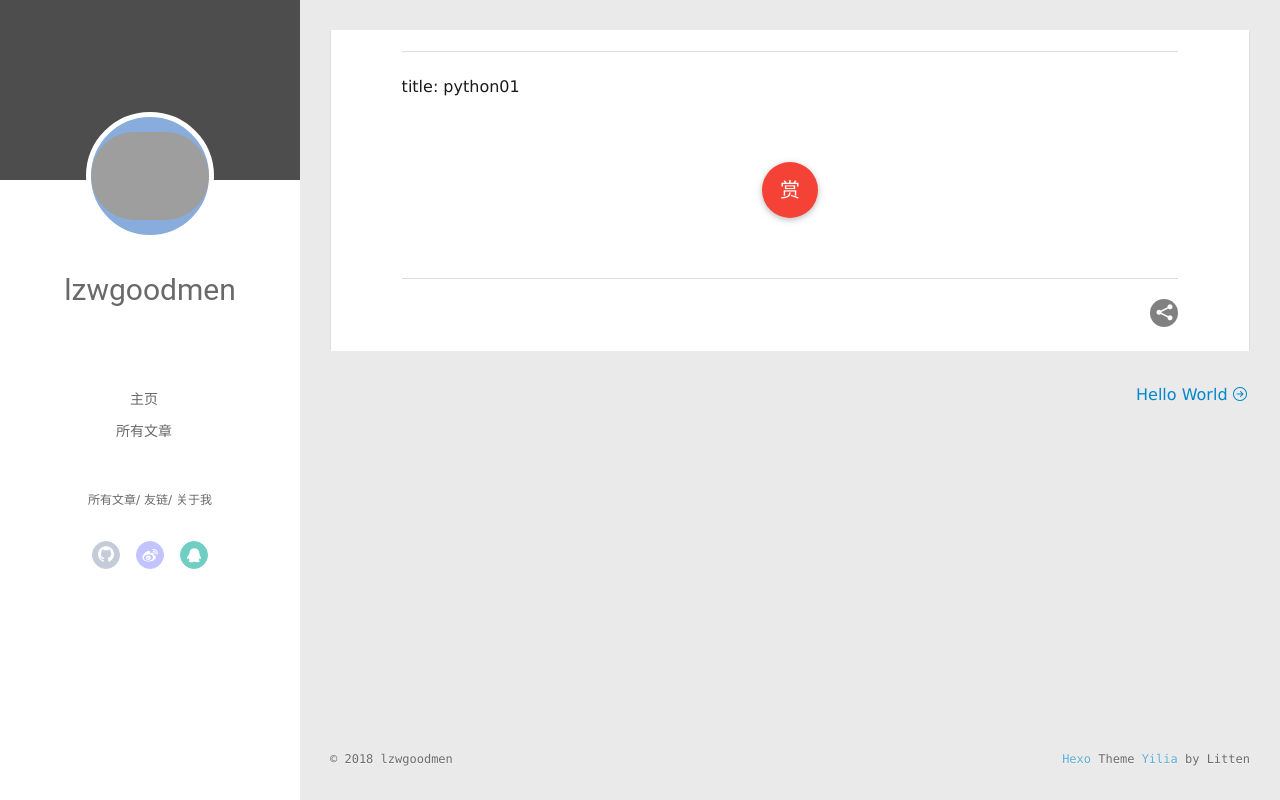
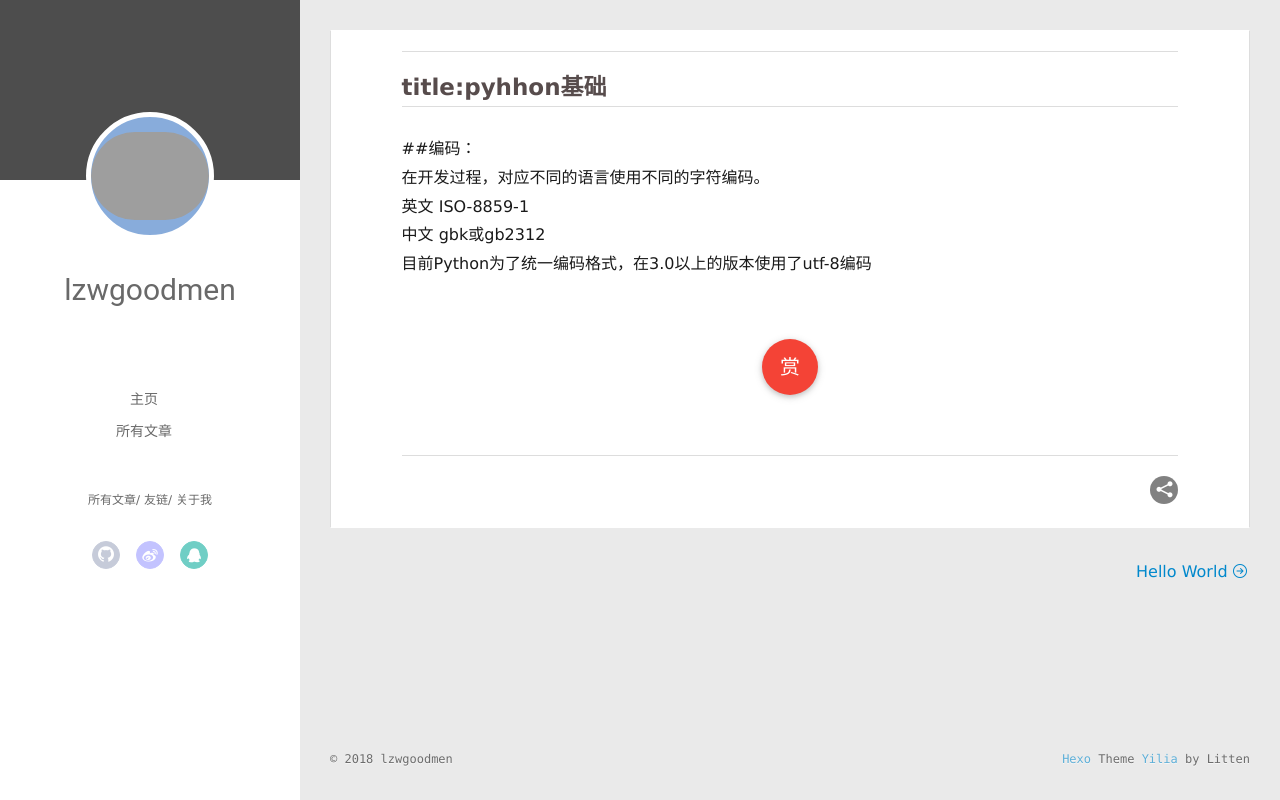
Before and after one commit to lzwgoodmen/lzwgoodmen.github.io, a plain HTML site: page 2018/07/11/python01/index.html in a window 1280 px wide. Drawn offline with Linux system fonts and the light colour scheme; no server answers; grey boxes are pictures that could not be loaded.

Commit message:
¡°update¡±

```diff
--- a/2018/07/11/python01/index.html
+++ b/2018/07/11/python01/index.html
@@ -8,18 +8,18 @@
   <link rel="dns-prefetch" href="http://yoursite.com">
   <title>小伟的技术博客</title>
   <meta name="viewport" content="width=device-width, initial-scale=1, maximum-scale=1">
-  <meta name="description" content="title: python01">
+  <meta name="description" content="title:pyhhon基础##编码：在开发过程，对应不同的语言使用不同的字符编码。英文    ISO-8859-1中文    gbk或gb2312目前Python为了统一编码格式，在3.0以上的版本使用了utf-8编码">
 <meta name="keywords" content="Python、爬虫、java">
 <meta property="og:type" content="article">
 <meta property="og:title" content="小伟的技术博客">
 <meta property="og:url" content="http://yoursite.com/2018/07/11/python01/index.html">
 <meta property="og:site_name" content="小伟的技术博客">
-<meta property="og:description" content="title: python01">
+<meta property="og:description" content="title:pyhhon基础##编码：在开发过程，对应不同的语言使用不同的字符编码。英文    ISO-8859-1中文    gbk或gb2312目前Python为了统一编码格式，在3.0以上的版本使用了utf-8编码">
 <meta property="og:locale" content="default">
-<meta property="og:updated_time" content="2018-07-11T13:45:37.037Z">
+<meta property="og:updated_time" content="2018-07-11T14:02:33.044Z">
 <meta name="twitter:card" content="summary">
 <meta name="twitter:title" content="小伟的技术博客">
-<meta name="twitter:description" content="title: python01">
+<meta name="twitter:description" content="title:pyhhon基础##编码：在开发过程，对应不同的语言使用不同的字符编码。英文    ISO-8859-1中文    gbk或gb2312目前Python为了统一编码格式，在3.0以上的版本使用了utf-8编码">
 
     <link rel="alternative" href="/atom.xml" title="小伟的技术博客" type="application/atom+xml">
 
@@ -157,7 +157,7 @@
     <div class="article-entry" itemprop="articleBody">
 
         <hr>
-<p>title: python01</p>
+<h2 id="title-pyhhon基础"><a href="#title-pyhhon基础" class="headerlink" title="title:pyhhon基础"></a>title:pyhhon基础</h2><p>##编码：<br>在开发过程，对应不同的语言使用不同的字符编码。<br>英文    ISO-8859-1<br>中文    gbk或gb2312<br>目前Python为了统一编码格式，在3.0以上的版本使用了utf-8编码</p>
 
 
 
```
Also changed, not shown: index.html (+1 -1 lines).
